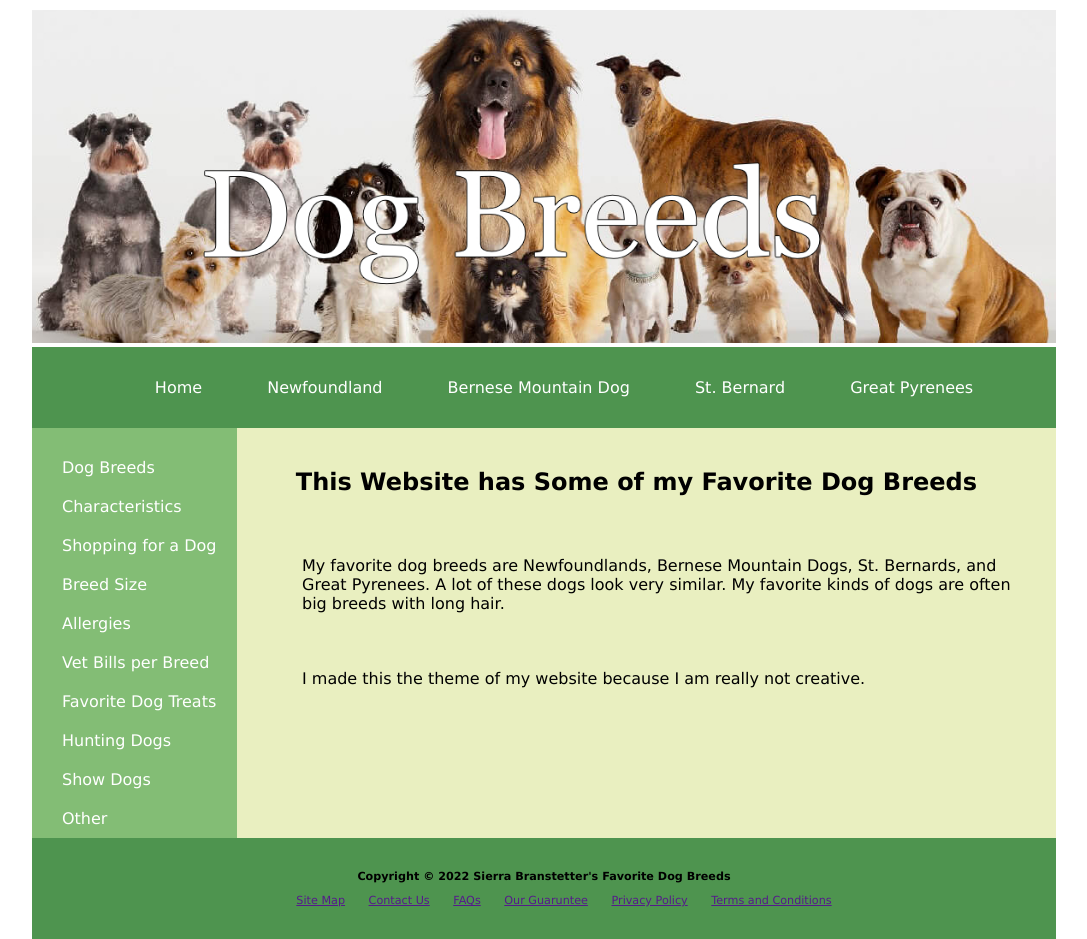
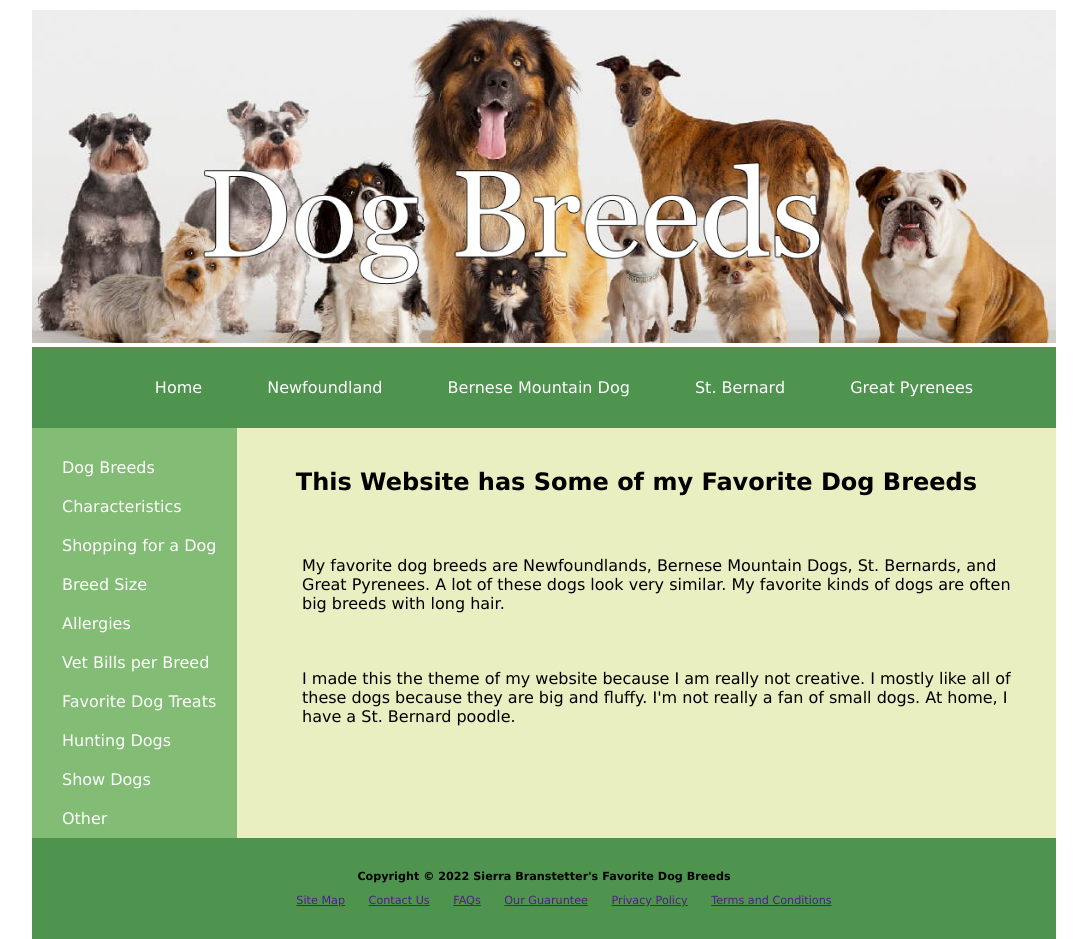
Before and after one commit to sierrabran/sierrabran.github.io, a plain HTML site: page finalwebsite.html in a window 1280 px wide. Shown: the whole page, without its empty margins (96-1183 px from the left). Drawn offline with Linux system fonts and the light colour scheme.

Commit message:
Update finalwebsite.html

```diff
--- a/finalwebsite.html
+++ b/finalwebsite.html
@@ -50,7 +50,7 @@
       </aside>
       <h1> This Website has Some of my Favorite Dog Breeds</h1>
       <p> My favorite dog breeds are Newfoundlands, Bernese Mountain Dogs, St. Bernards, and Great Pyrenees. A lot of these dogs look very similar. My favorite kinds of dogs are often big breeds with long hair. </p>
-      <p> I made this the theme of my website because I am really not creative.</p>
+      <p> I made this the theme of my website because I am really not creative. I mostly like all of these dogs because they are big and fluffy. I'm not really a fan of small dogs. At home, I have a St. Bernard poodle.</p>
     </section>
 
     <footer>
```
